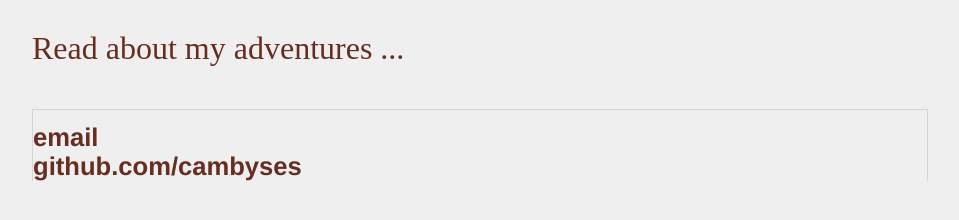
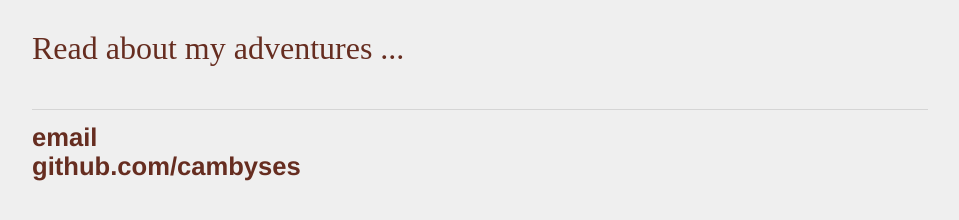
Before and after one commit to cambyses/cambyses.github.io, a Jekyll site: the page built from index.html, in a window 1280 px wide. Shown: the part 298-518 px from the top of the page, without its empty margins (160-1119 px from the left). Built offline with Jekyll 4.4.1, drawn with Linux system fonts in a browser that asks for light colours.

Commit message:
Update main.css

```diff
--- a/css/main.css
+++ b/css/main.css
@@ -78,8 +78,6 @@ p {
 
 footer {
     border-top: 1px solid #d5d5d5;
-    border-left: 1px solid #d5d5d5;
-    border-right: 1px solid #d5d5d5;
     font-size: .8em;
 }
 
```
